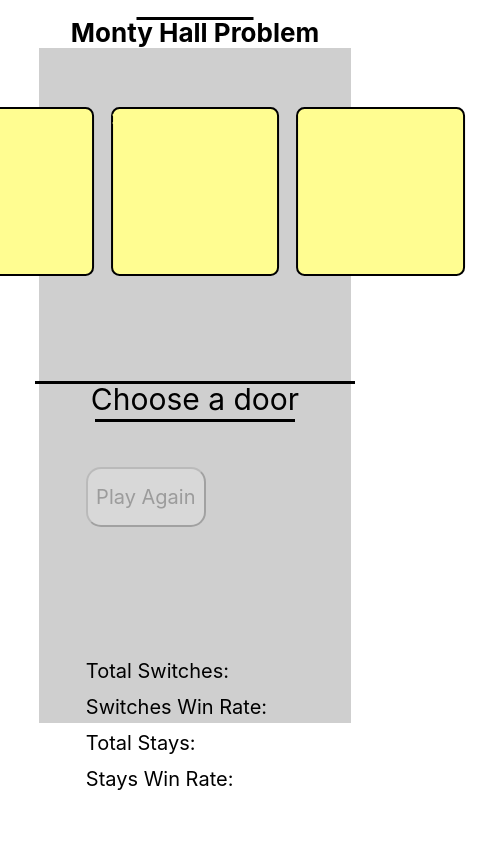
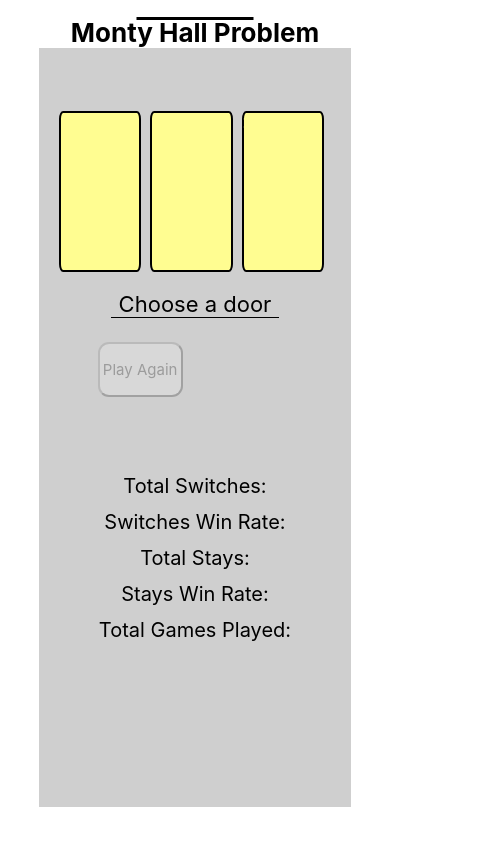
Before and after one commit to Chevuu/Monty-Hall-Problem, a plain HTML site: page index.html in a window 390 px wide. Shown: the whole page, 482 px wide, since content can reach past the window. Drawn offline with Linux system fonts and the light colour scheme.

Commit message:
Improved design and error prevention

```diff
--- a/index.html
+++ b/index.html
@@ -33,6 +33,7 @@
             <p class="data">Switches Win Rate: <span id="switches-win-rate"></span></p>
             <p class="data">Total Stays: <span id="stays"></span></p>
             <p class="data">Stays Win Rate: <span id="stays-win-rate"></span></p>
+            <p class="data">Total Games Played: <span id="total-games"></span></p>
         </div>
 
     </div>
--- a/js/script.js
+++ b/js/script.js
@@ -1,28 +1,34 @@
 const instructionText = document.querySelector(".instructions");
-instructionText.style.visibility = "hidden";
 const playAgainButton = document.querySelector("#play-again");
-playAgainButton.disabled = true;
 const switchButton = document.querySelector("#switch");
-switchButton.style.visibility = "hidden";
 const stayButton = document.querySelector("#stay");
-stayButton.style.visibility = "hidden";
 const totalSwitches = document.querySelector("#switches");
-let totalSwitchesCounter = 0;
 const switchesWinRate = document.querySelector("#switches-win-rate");
-let switchesWinCounter = 0;
 const totalStays = document.querySelector("#stays");
-let totalStaysCounter = 0;
 const staysWinRate = document.querySelector("#stays-win-rate");
-let staysWinCounter = 0;
+const totalGamesPlayed = document.querySelector("#total-games");
 const doors = document.querySelectorAll("[door]");
 const icons = document.querySelectorAll("[icon]");
+
+instructionText.style.visibility = "hidden";
+playAgainButton.disabled = true;
+switchButton.style.visibility = "hidden";
+stayButton.style.visibility = "hidden";
+
+let switchesWinCounter = 0;
+let totalSwitchesCounter = 0;
+let staysWinCounter = 0;
+let totalStaysCounter = 0;
 let totalGames = 0;
 let correctDoorNumber = -1;
 let currentlySelected = -1;
 let alreadyOpened = -1;
+let oneDoorAlreadyOpen = false;
 
+// Called to start the first game since Play Again button isn't in use at the moment
 playAgain();
 
+// Generates the index of the correct door
 function generateRandomNUmberUpTo3() {
   return Math.floor(Math.random() * 3);
 }
@@ -37,6 +43,7 @@ function playAgain() {
   instructionText.innerText = "Choose a door";
   instructionText.style.visibility = "visible";
   setIcons(correctDoorNumber);
+  oneDoorAlreadyOpen = false;
 }
 
 // Setting icons into doors
@@ -53,7 +60,6 @@ function setIcons(correctAnswerIndex) {
     }
   });
 }
-
 doors.forEach(function (door, i) {
   door.addEventListener("click", () => {
     doorChosen(i, correctDoorNumber);
@@ -61,6 +67,7 @@ doors.forEach(function (door, i) {
 });
 
 function doorChosen(index, correctAnswerIndex) {
+  if (!oneDoorAlreadyOpen) {
     currentlySelected = index;
     let randomDoorShown = false;
     let doorToBeOpenedIndex;
@@ -86,6 +93,8 @@ function doorChosen(index, correctAnswerIndex) {
       }
     });
     switchingTime();
+    oneDoorAlreadyOpen = true;
+  }
 }
 
 function switchingTime() {
@@ -163,6 +172,7 @@ function updateData() {
     staysWinRate.innerText = (staysWinCounter / totalStaysCounter) * 100 + "%";
   }
   instructionText.style.visibility = "hidden";
+  totalGamesPlayed.innerText = totalGames;
   setTimeout(function () {
     playAgain();
   }, 1000);
--- a/style/style.scss
+++ b/style/style.scss
@@ -21,13 +21,13 @@
 
 @keyframes switch-animation {
   0% {
-    width: 50%;
+    width: 40%;
   }
   50% {
-    width: 80%;
+    width: 60%;
   }
   100% {
-    width: 50%;
+    width: 40%;
   }
 }
 
@@ -73,17 +73,16 @@ body {
     background-color: rgba(98, 98, 98, 0.3);
 
     &__doors {
-      margin-left: 50%;
-      transform: translateX(-50%);
-      width: 96vh;
+      margin-left: 5%;
+      width: 90%;
       height: 32vh;
       display: flex;
       flex-direction: row;
 
       #doorStyle {
-        margin: 2vh 0 0 3vh;
+        margin: 2vh 2% 0 2%;
         height: 28vh;
-        width: 28vh;
+        width: 29.33%;
         border-radius: 5%;
       }
 
@@ -105,6 +104,14 @@ body {
 
       .selected {
         border: 6px solid black;
+        justify-content: center;
+        align-items: center;
+
+        &::after {
+          content: "SELECTED";
+          font-size: 2vw;
+          text-align: center;
+        }
 
         .fa {
           color: rgba(255, 253, 145, 1);
@@ -118,7 +125,7 @@ body {
         i {
           font-size: 10rem;
           margin-left: 50%;
-          margin-top: 50%;
+          margin-top: 14vh;
           transform: translate(-50%, -50%);
         }
 
@@ -133,28 +140,65 @@ body {
     }
     @media screen and (max-width: 1000px) {
       &__doors {
-        width: 84vh;
-        height: 32vh;
+        height: 28vh;
 
         #doorStyle {
-          margin: 2vh 0 0 3vh;
+          margin: 2vh 2% 0 2%;
           height: 24vh;
-          width: 24vh;
+          width: 29.33%;
+        }
+
+        .opened i {
+          font-size: 9rem;
+          margin-top: 12vh;
         }
       }
     }
 
     @media screen and (max-width: 840px) {
       &__doors {
-        width: 68vh;
-        height: 32vh;
+        height: 25vh;
 
         #doorStyle {
-          margin: 1vh 0 0 2vh;
-          height: 20vh;
-          width: 20vh;
+          margin: 2vh 2% 0 2%;
+          height: 21vh;
+          width: 29.33%;
+        }
+
+        .opened i {
+          font-size: 7.5rem;
+          margin-top: 10.5vh;
         }
       }
+    }
+
+    @media screen and (max-width: 640px) {
+      &__doors {
+        height: 22vh;
+
+        #doorStyle {
+          margin: 1.5vh 1.6% 0 1.6%;
+          height: 19vh;
+          width: 29.33%;
+        }
+
+        .opened i {
+          font-size: 6rem;
+          margin-top: 9.5vh;
+        }
+      }
+    }
+  }
+
+  @media screen and (max-width: 1000px) {
+    .game {
+      height: 85vh;
+    }
+  }
+
+  @media screen and (max-width: 600px) {
+    .game {
+      height: 90vh;
     }
   }
 
@@ -166,12 +210,12 @@ body {
     transform: translateX(-50%);
     text-align: center;
 
-    &::before {
+    &::after {
       content: "";
       position: absolute;
       left: 50%;
-      margin-top: 0vh;
-      height: 3px;
+      margin-top: 36px;
+      height: 1px;
       width: 75%;
       transform: translateX(-50%);
       background-color: black;
@@ -180,33 +224,57 @@ body {
       animation-iteration-count: infinite;
       animation-timing-function: ease-in-out;
     }
+  }
+  @media screen and (max-width: 1000px) {
+    .instructions {
+      font-size: 26px;
+      margin-top: 9px;
+      width: 360px;
+
       &::after {
-      content: "";
-      position: absolute;
-      left: 50%;
-      margin-top: 4.5vh;
-      height: 3px;
-      width: 75%;
-      transform: translateX(-50%);
-      background-color: black;
-      animation-name: switch-animation;
-      animation-delay: 1s;
-      animation-duration: 2s;
-      animation-iteration-count: infinite;
-      animation-timing-function: ease-in-out;
+        margin-top: 32px;
+      }
+    }
+  }
+
+  @media screen and (max-width: 840px) {
+    .instructions {
+      font-size: 24px;
+      margin-top: 8px;
+      width: 320px;
+
+      &::after {
+        margin-top: 28px;
+      }
+    }
+  }
+
+  @media screen and (max-width: 640px) {
+    .instructions {
+      font-size: 22px;
+      margin-top: 7px;
+      width: 280px;
+
+      &::after {
+        margin-top: 26px;
+      }
     }
   }
 
   .info {
-    margin-top: 6vh;
-    margin-left: 15%;
+    margin-top: 3vh;
+    margin-left: 10%;
     width: 80%;
+    justify-content: center;
+
+    .buttons {
+      width: 100%;
 
       .button {
         font-size: 20px;
         height: 60px;
-      width: 120px;
-      margin-right: 15px;
+        width: 28%;
+        margin: 0 2% 0 2%;
         border-radius: 15px;
         transition: 0.3s;
 
@@ -215,21 +283,85 @@ body {
           cursor: grab;
         }
       }
+    }
 
     .data {
+      text-align: center;
+      width: 100%;
       margin-top: 12px;
       font-size: 20px;
       transition: 0.6s;
 
       &:hover {
-        margin-left: 10px;
         background: linear-gradient(
           90deg,
+          rgba(255, 255, 255, 0) 10%,
           rgba(0, 0, 0, 0.1),
           rgba(255, 255, 255, 0) 90%
         );
         cursor: pointer;
       }
     }
+    @media screen and (max-width: 1000px) {
+      .buttons {
+        .button {
+          font-size: 19px;
+          height: 55px;
         }
       }
+    }
+
+    @media screen and (max-width: 840px) {
+      .buttons {
+        .button {
+          font-size: 18px;
+          height: 50px;
+        }
+      }
+    }
+
+    @media screen and (max-width: 640px) {
+      .buttons {
+        .button {
+          font-size: 17px;
+          height: 42px;
+        }
+      }
+    }
+
+    @media screen and (max-width: 490px) {
+      .buttons {
+        .button {
+          font-size: 15px;
+          height: 45px;
+          width: 30%;
+          margin: 0 1% 0 1%;
+          border-radius: 11px;
+        }
+      }
+    }
+
+    @media screen and (max-width: 390px) {
+      .buttons {
+        display: flex;
+        flex-wrap: wrap;
+        flex-direction: row;
+        justify-content: center;
+
+        .button {
+          display: flex;
+          flex-basis: calc(50% - 40px);
+          flex-direction: column;
+          justify-content: center;
+          align-items: center;
+          text-align: center;
+          margin: 0 5% 2% 5%;
+          width: 40%;
+          font-size: 15px;
+          height: 55px;
+          border-radius: 11px;
+        }
+      }
+    }
+  }
+}
```
Also changed, not shown: research-data/100 games.png (added), style/style.css, 1 other file. Lines whose indentation alone changed are shown as unchanged.
